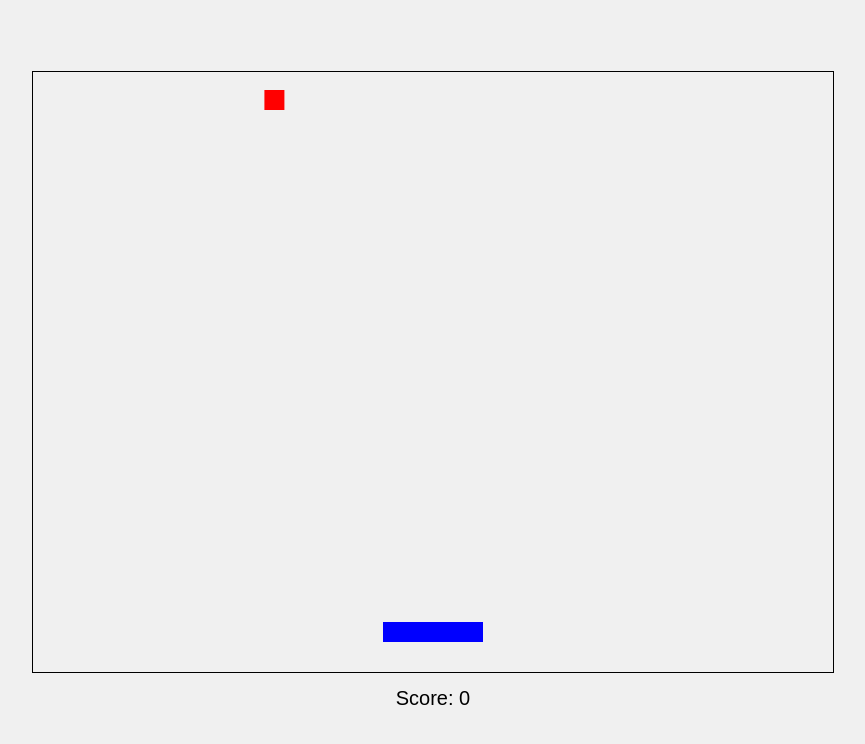
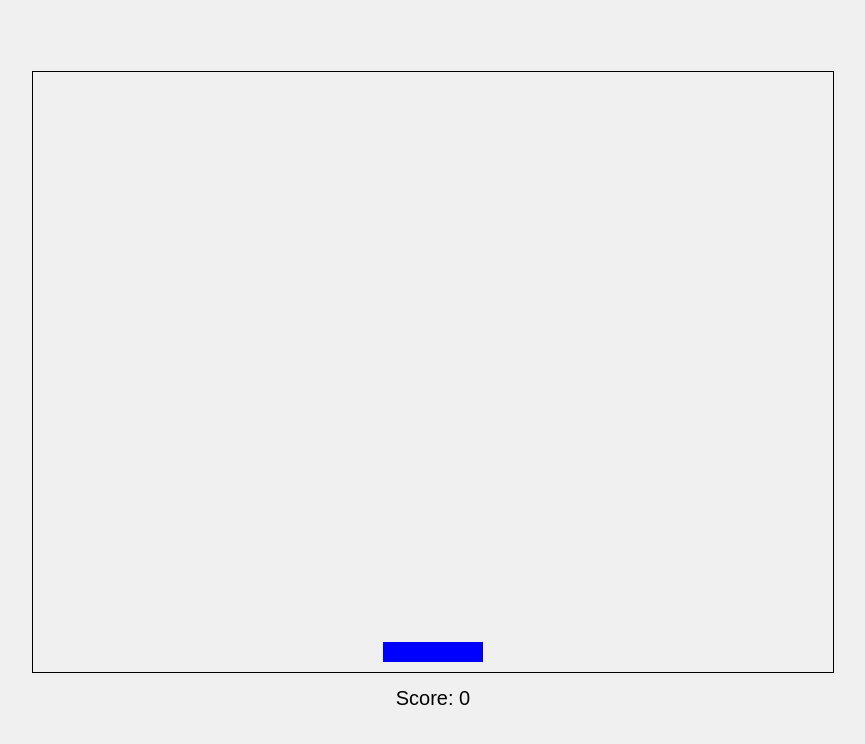
Before and after one commit to wakariyasuku/GitHub-Actions-Practice, a plain HTML site: page Frontend/index.html in a window 1280 px wide. Shown: the whole page, without its empty margins (207-1072 px from the left). Drawn offline with Linux system fonts and the light colour scheme.

Commit message:
fruits catch game which can not move the slide bar

```diff
--- a/Frontend/index.html
+++ b/Frontend/index.html
@@ -8,7 +8,7 @@
 </head>
 <body>
     <div id="game-container">
-        <canvas id="gameCanvas" width="800" height="600"></canvas>
+        <canvas id="gameCanvas"></canvas>
         <p>Score: <span id="score">0</span></p>
     </div>
     <script src="scripts.js"></script>
--- a/Frontend/scripts.js
+++ b/Frontend/scripts.js
@@ -2,8 +2,6 @@ const canvas = document.getElementById('gameCanvas');
 const ctx = canvas.getContext('2d');
 
 const basket = {
-    x: canvas.width / 2 - 50,
-    y: canvas.height - 50,
     width: 100,
     height: 20,
     speed: 10,
@@ -11,14 +9,19 @@ const basket = {
 };
 
 const fruit = {
-    x: Math.random() * (canvas.width - 20),
-    y: 0,
     width: 20,
     height: 20,
     speed: 2
 };
 
 let score = 0;
+
+function resizeCanvas() {
+    canvas.width = Math.min(window.innerWidth - 20, 800);
+    canvas.height = canvas.width * 0.75; // Maintain aspect ratio of 4:3
+    basket.x = canvas.width / 2 - basket.width / 2;
+    basket.y = canvas.height - basket.height - 10;
+}
 
 function drawBasket() {
     ctx.fillStyle = 'blue';
@@ -94,7 +97,9 @@ function keyUp(e) {
     }
 }
 
+window.addEventListener('resize', resizeCanvas);
 document.addEventListener('keydown', keyDown);
 document.addEventListener('keyup', keyUp);
 
+resizeCanvas();
 update();
--- a/Frontend/styles.css
+++ b/Frontend/styles.css
@@ -10,13 +10,23 @@ body {
 
 #game-container {
     text-align: center;
+    width: 100%;
 }
 
 canvas {
     border: 1px solid #000;
+    width: 100%;
+    height: auto;
+    max-width: 800px;
 }
 
 p {
     font-size: 20px;
     margin-top: 10px;
 }
+
+@media (max-width: 600px) {
+    p {
+        font-size: 16px;
+    }
+}
```
